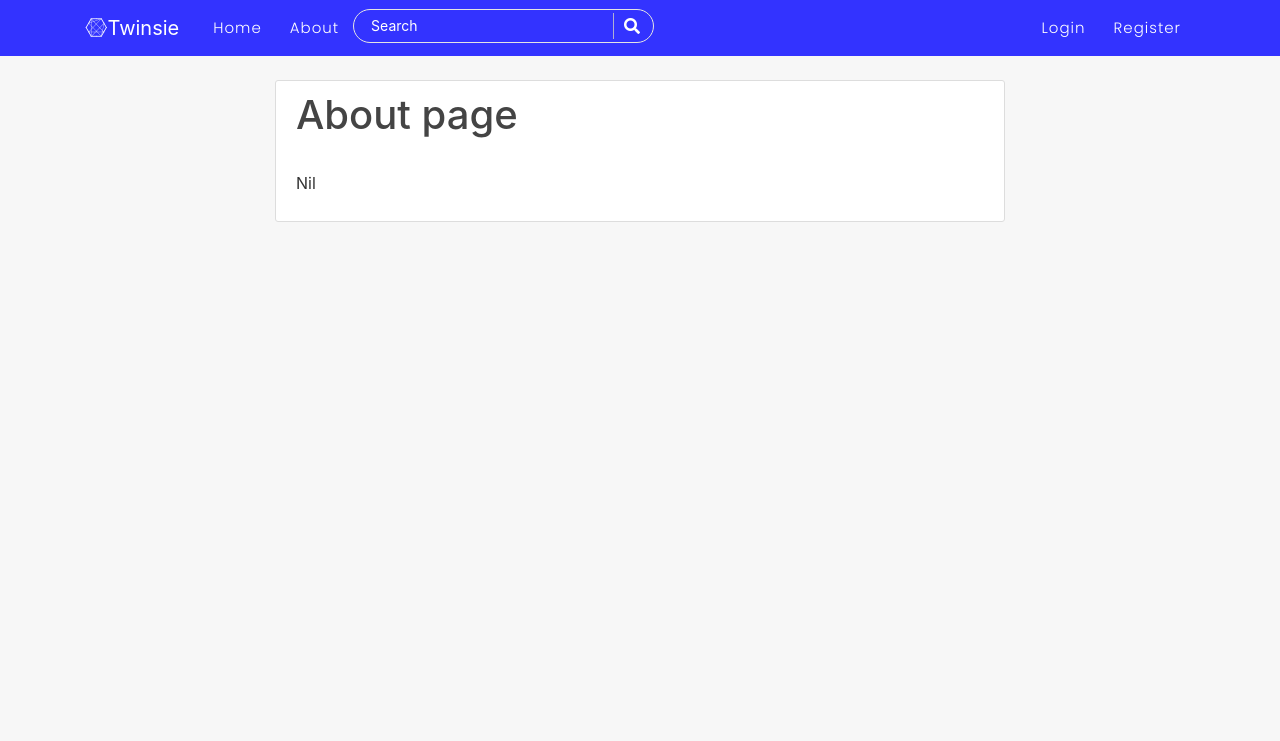
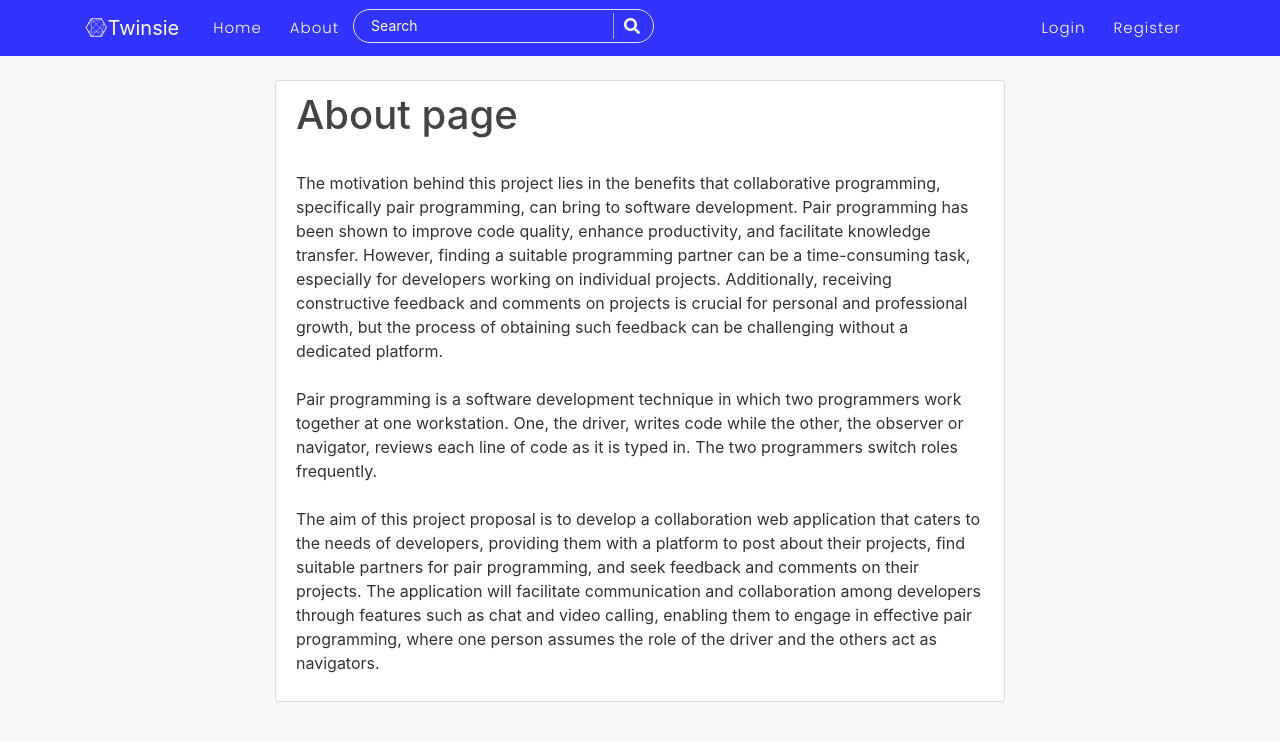
Before and after one commit to marithus/Final-Year-Project-Twinsie, a Django app: page /about/ in a window 1280 px wide. Shown: the top 741 px of the page. Run offline with Django 3.2, Linux system fonts and the light colour scheme; some libraries are stand-ins or nearby versions.

Commit message:
Updating

```diff
--- a/Twinsie/settings.py
+++ b/Twinsie/settings.py
@@ -36,7 +36,7 @@ BASE_DIR = Path(__file__).resolve().parent.parent
 SECRET_KEY = os.getenv("SECRET_KEY")
 
 # SECURITY WARNING: don't run with debug turned on in production!
-DEBUG = False
+DEBUG = True
 
 ALLOWED_HOSTS = ['*']
 
--- a/feed/templates/feed/about.html
+++ b/feed/templates/feed/about.html
@@ -10,7 +10,12 @@
     <div class="content-section">
         <h1>About page</h1>
         <br>
-        <p>Nil</p>
+        <p>The motivation behind this project lies in the benefits that collaborative programming, specifically pair programming, can bring to software development. Pair programming has been shown to improve code quality, enhance productivity, and facilitate knowledge transfer. However, finding a suitable programming partner can be a time-consuming task, especially for developers working on individual projects. Additionally, receiving constructive feedback and comments on projects is crucial for personal and professional growth, but the process of obtaining such feedback can be challenging without a dedicated platform.
+            <br><br>
+            Pair programming is a software development technique in which two programmers work together at one workstation. One, the driver, writes code while the other, the observer or navigator, reviews each line of code as it is typed in. The two programmers switch roles frequently.
+            <br><br>
+            The aim of this project proposal is to develop a collaboration web application that caters to the needs of developers, providing them with a platform to post about their projects, find suitable partners for pair programming, and seek feedback and comments on their projects. The application will facilitate communication and collaboration among developers through features such as chat and video calling, enabling them to engage in effective pair programming, where one person assumes the role of the driver and the others act as navigators.
+            </p>
     </div>
 </div>
 
```
Also changed, not shown: db.sqlite3.
